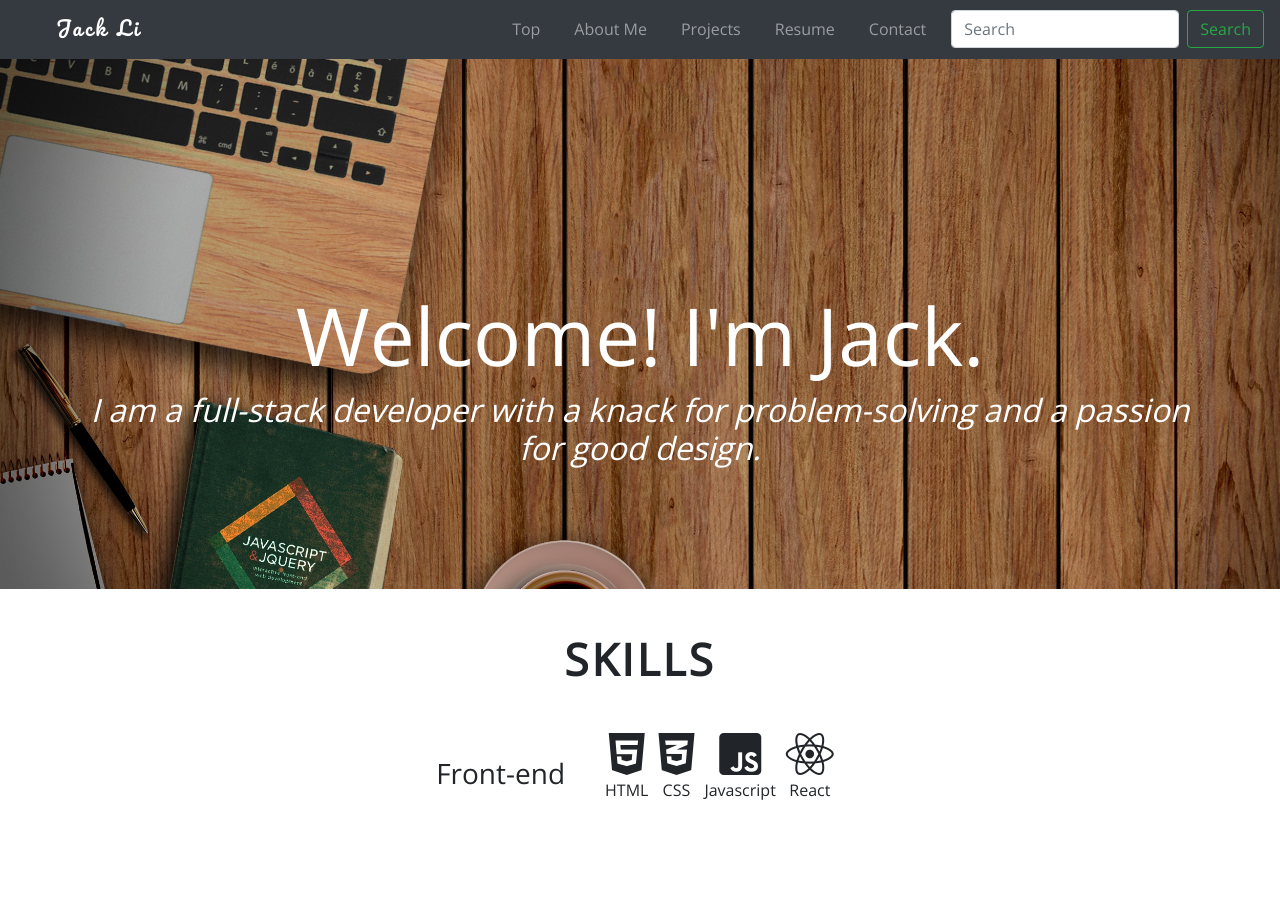
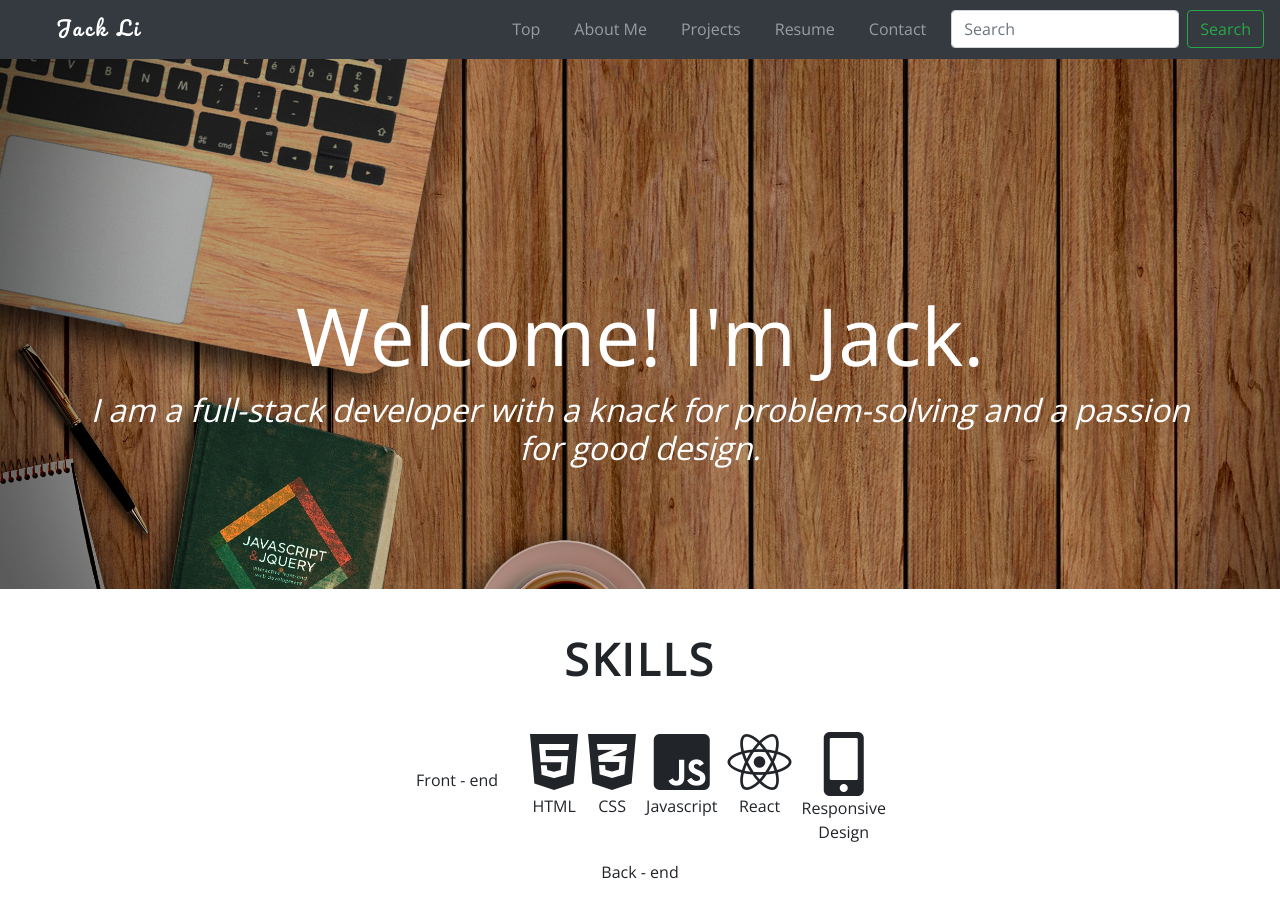
Before and after one commit to lihz27/personal-site, a React (Create React App) app: page / in a window 1280 px wide. Before the commit the page ends 834 px from the top, so only its background shows below. Built offline with nearby package versions, Linux system fonts and the light colour scheme.

Commit message:
AboutMe section WIP

```diff
--- a/public/style.css
+++ b/public/style.css
@@ -75,7 +75,7 @@ body {
   }
 }
 
-@media (min-width:769px) {
+@media (min-width: 769px) {
   .section-title {
     text-transform: uppercase;
     font-weight: bold;
@@ -83,9 +83,12 @@ body {
     font-size: 2.75em;
     margin: 1em;
   }
+  .fa-3x {
+    font-size: 4em;
+  }
 }
 
-@media (max-width:769px) {
+@media (max-width: 769px) {
   .section-title {
     text-transform: uppercase;
     font-weight: bold;
@@ -93,33 +96,35 @@ body {
     font-size: 1.75em;
     margin: 1em;
   }
-  .front-end-skills h3 {
-    font-size:1.1em;
+  .front-end-skills > span {
+    font-size: 1.1em;
   }
 }
 
+.front-end-skills > span {
+  padding: 2em;
+}
 ul li {
   list-style: none;
 }
 
 .skills-list ul {
-  display:flex;
+  display: inline-flex;
+  padding: 0;
 }
 
 .skills-list ul li span {
   display: block;
 }
 .skills-list ul li {
-  margin-right:10px;
-}
-.front-end-skills {
-  display: inline-flex;
+  margin-right: 10px;
 }
 
-.front-end-skills h3 {
-  margin: auto;
-}
 
 #skills {
   margin: 1em;
 }
+
+#responsive-design-icon {
+  margin-top: 2px;
+}
--- a/src/components/AboutMe/AboutMe.jsx
+++ b/src/components/AboutMe/AboutMe.jsx
@@ -6,7 +6,7 @@ const AboutMe = () => {
       <h2 className="section-title">Skills</h2>
       <div className="skills-list">
         <div className="front-end-skills">
-          <h3>Front-end</h3>
+          <span>Front - end</span>
           <ul>
             <li>
               <i className="fab fa-html5 fa-3x" />
@@ -24,7 +24,20 @@ const AboutMe = () => {
               <i className="fab fa-react fa-3x" />
               <span>React</span>
             </li>
+            <li>
+              <i
+                className="fas fa-mobile-alt fa-3x"
+                id="responsive-design-icon"
+              />
+              <span>
+                Responsive <br />
+                Design
+              </span>
+            </li>
           </ul>
+          <div className="back-end-skills">
+            <span>Back - end</span>
+          </div>
         </div>
       </div>
     </section>
```
